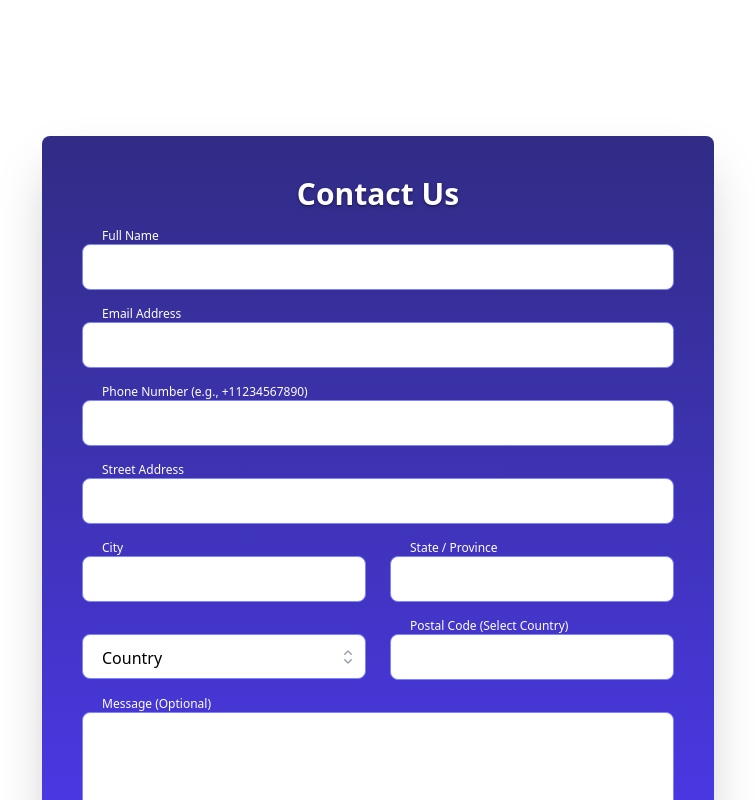
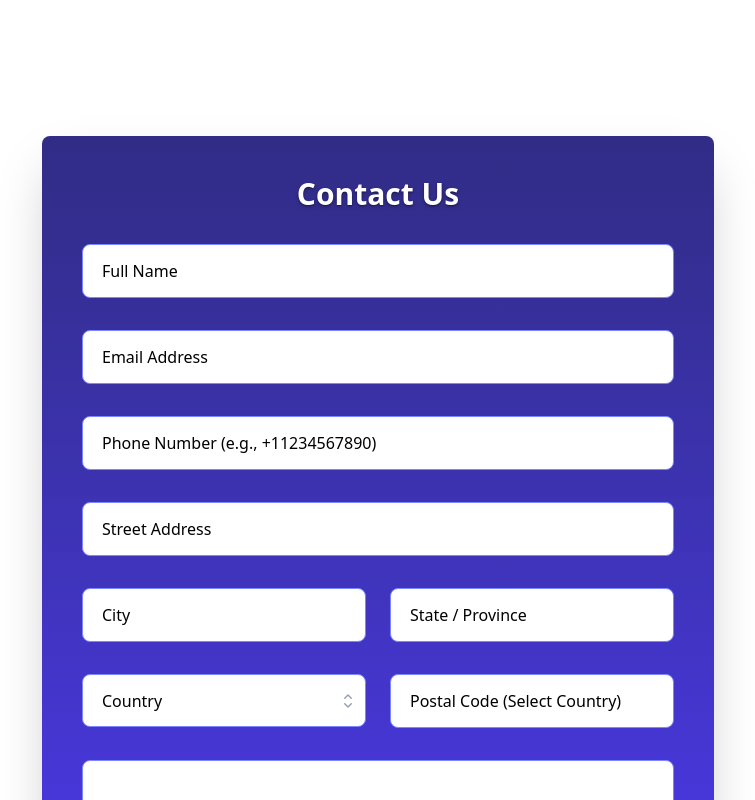
Before and after one commit to rtdevcraft/Validation-Form, a Next.js app in the folder validation-form/: page / in a window 1280 px wide. Shown: the top 800 px of the page, without its empty margins (262-1017 px from the left). Built offline with nearby package versions, Linux system fonts and the light colour scheme.

Commit message:
Fixed UI issues/more unit tests
Default down state, equalized sizing, added more tests

```diff
--- a/validation-form/src/app/components/forms/FloatingLabelSelect.tsx
+++ b/validation-form/src/app/components/forms/FloatingLabelSelect.tsx
@@ -1,9 +1,11 @@
+// src/app/components/forms/FloatingLabelSelect.tsx
 import React, { Fragment } from 'react'
 import { Listbox, Transition } from '@headlessui/react'
 import { CheckIcon, ChevronUpDownIcon } from '@heroicons/react/20/solid'
+import { FieldError } from 'react-hook-form' // For more specific errorMessage type
 
 export interface SelectOption {
-  value: string
+  value: string // Assuming value is always string, adjust if it can be other types
   label: string
 }
 
@@ -11,47 +13,77 @@ interface FloatingLabelSelectProps {
   id: string
   label: string
   options: SelectOption[]
-  value: string | undefined | null
-  onChange: (value: string | undefined) => void
-  onBlur?: () => void
+  value: string | undefined | null // Current selected value from RHF
+  onChange: (value: string | undefined) => void // RHF's onChange
+  onBlur?: () => void // RHF's onBlur
   hasError?: boolean
-  errorMessage?: string | null | undefined
+  errorMessage?: string | null | undefined | FieldError
   name?: string
-  className?: string
-  buttonClassName?: string
-  placeholder?: string
+  className?: string // For the outermost div
+  buttonClassName?: string // Extra classes for the Listbox.Button
+  placeholder?: string // Text to display in button when no value selected
+  // Allow other valid Listbox props via ...rest
+  [key: string]:
+    | string
+    | number
+    | boolean
+    | undefined
+    | null
+    | ((value?: string | undefined) => void)
+    | SelectOption[]
+    | FieldError
 }
 
 export const FloatingLabelSelect: React.FC<FloatingLabelSelectProps> = ({
   id,
   label,
   options,
-  value,
+  value, // Current value from RHF. Could be '', undefined, or null for "empty"
   onChange,
   onBlur,
   hasError,
   errorMessage,
   name,
   className = '',
-  buttonClassName = '',
-  placeholder = `Select your ${label.toLowerCase()}`,
-  ...rest
+  buttonClassName = '', // User-provided classes for the button
+  placeholder: propPlaceholder, // Placeholder text from config
+  ...rest // Spreads to Listbox itself
 }) => {
   const selectedOption = options.find((option) => option.value === value)
 
+  // Determine the text to display inside the Listbox.Button
+  const buttonDisplayText = selectedOption
+    ? selectedOption.label
+    : propPlaceholder === undefined
+    ? `Select ${label.toLowerCase()}`
+    : propPlaceholder
+  // If propPlaceholder is ' ', it will display a space.
+
   return (
     <div className={`form-item relative ${className}`}>
-      <Listbox value={value} onChange={onChange} name={name} {...rest}>
+      <Listbox
+        value={value ?? ''} // Ensure Listbox always gets a string or a defined "empty" value
+        onChange={(selectedValue) => {
+          // RHF typically expects undefined to clear a field, or an empty string.
+          // Adjust if your RHF setup expects null or something else for empty.
+          onChange(selectedValue === '' ? undefined : selectedValue)
+        }}
+        name={name}
+        {...rest} // Spread other Listbox props (e.g., disabled)
+      >
         {({ open }) => {
-          // 'open' state indicates if the Listbox is open (focused)
-          const isLabelUp = open || !!value // Label is up if open/focused OR a value is selected
+          // Determine if the label should be in the "up" (floated) state:
+          // - If the Listbox is open (acting like focus)
+          // - OR if there's a distinct selected value (not empty string, null, or undefined)
+          const hasValue = value !== undefined && value !== null && value !== ''
+          const isLabelUp = open || hasValue
 
-          // --- Listbox.Button Styling (acts as the input field and peer) ---
-
+          // --- Listbox.Button Styling ---
           const baseButtonStyles =
-            'peer block w-full appearance-none flex items-center h-[45px] pl-[20px] rounded-lg border focus:outline-none hover: cursor-pointer focus:ring-0 text-left'
+            'block w-full appearance-none flex items-center h-[53px] rounded-lg border px-4 py-3 text-sm focus:outline-none hover:cursor-pointer focus:ring-0 text-left'
           const buttonBgColor = 'bg-white'
-          const buttonTextColor = 'text-black'
+          // Text color of the button: dimmed if showing placeholder, normal if showing selected value
+          const buttonTextColor = hasValue ? 'text-black' : 'text-gray-500'
 
           const errorBorderClasses =
             'border-red-500 focus:border-red-500 focus:ring-1 focus:ring-red-500'
@@ -68,18 +100,18 @@ export const FloatingLabelSelect: React.FC<FloatingLabelSelectProps> = ({
             .trim()
             .replace(/\s+/g, ' ')
 
-          // --- Floating Label Styling ---
-          const labelBasePositionAndTransition =
-            'absolute z-10 origin-[0] transform duration-200 ease-in-out bg-transparent px-1 hover: cursor-pointer left-4'
+          // --- Floating Label Styling (Consistent with FormField) ---
+          const labelBaseStyles =
+            'absolute z-10 origin-[0] transform duration-200 ease-in-out bg-transparent px-1 pointer-events-none left-4'
 
-          const labelDownStyles = 'top-3 text-base left-4 hover:cursor-pointer'
-          const labelDownColor = hasError ? 'text-red-500' : 'text-black'
+          const labelDownStyles = 'top-1/2 -translate-y-1/2' // Centered, normal size
+          const labelUpStyles = 'top-[-1rem] -translate-y-2 text-sm' // Floated up, smaller size
 
-          const labelUpStyles = 'top-[-1rem] -translate-y-0 text-xs' // "Up" position and size
-          const labelUpColor = 'text-white' // "Up" color
+          const labelDownColor = hasError ? 'text-red-500' : 'text-black' // Color when label is "down"
+          const labelUpColor = hasError ? 'text-red-600' : 'text-white' // Color when label is "up" or input focused
 
           const finalLabelClasses = `
-            ${labelBasePositionAndTransition}
+            ${labelBaseStyles}
             ${
               isLabelUp
                 ? `${labelUpStyles} ${labelUpColor}`
@@ -89,52 +121,74 @@ export const FloatingLabelSelect: React.FC<FloatingLabelSelectProps> = ({
             .trim()
             .replace(/\s+/g, ' ')
 
-          const errorMessageClasses = `mt-1 text-sm ${
-            hasError ? 'text-red-300' : 'text-gray-400'
-          }`
+          const displayErrorMessage =
+            typeof errorMessage === 'object' && errorMessage?.message
+              ? errorMessage.message
+              : errorMessage
 
           return (
-            <div>
+            <div className='relative'>
+              {' '}
+              {/* Using React.Fragment to group elements for Headless UI render prop */}
+              {/* The actual Listbox.Button that user interacts with */}
               <Listbox.Button
                 id={id}
                 className={combinedButtonClasses}
-                onBlur={onBlur} // Attach onBlur here
+                onBlur={onBlur} // Pass RHF's onBlur to the button
               >
-                <span className='block truncate'>
-                  {selectedOption ? selectedOption.label : placeholder}
-                </span>
-                <span className='absolute inset-y-0 right-0 flex items-center pr-2'>
+                <span className='block truncate'>{buttonDisplayText}</span>
+                <span className='absolute inset-y-0 right-0 flex items-center pr-2 pointer-events-none'>
                   <ChevronUpDownIcon
                     className='w-5 h-5 text-gray-400'
                     aria-hidden='true'
                   />
                 </span>
               </Listbox.Button>
-
+              {/* The Floating Label: Positioned relative to the parent div.
+                  It's visually separate but associated via htmlFor={id}.
+                  Clicking it should ideally focus the Listbox.Button.
+                  Headless UI's Listbox often manages focus well once the button is focused.
+              */}
+              <label htmlFor={id} className={finalLabelClasses}>
+                {label}
+              </label>
+              {/* Dropdown Options Panel */}
               <Transition
                 as={Fragment}
-                show={open} // Control visibility based on 'open' state
+                show={open} // Controlled by Listbox's internal state
                 leave='transition ease-in duration-100'
                 leaveFrom='opacity-100'
                 leaveTo='opacity-0'
               >
-                <Listbox.Options className='absolute z-20 w-full mt-1 overflow-auto text-base bg-white rounded-md shadow-lg max-h-60 ring-1 ring-black ring-opacity-5 hover:cursor-pointer focus:outline-none sm:text-sm'>
+                <Listbox.Options className='absolute z-20 w-full mt-1 overflow-auto text-base bg-white rounded-md shadow-lg max-h-60 ring-1 ring-black ring-opacity-5 focus:outline-none sm:text-sm'>
+                  {/* Optional: You might want an explicit "empty" or "placeholder" option if clearable */}
+                  {/*
+                  <Listbox.Option value="">
+                    {({ selected, active }) => (
+                      <div className={`relative select-none py-2 pl-10 pr-4 ${active ? 'bg-indigo-100 text-indigo-900' : 'text-gray-900'}`}>
+                        <span className={`block truncate ${selected ? 'font-medium text-indigo-600' : 'font-normal'}`}>
+                          {displayPlaceholder}
+                        </span>
+                      </div>
+                    )}
+                  </Listbox.Option>
+                  */}
                   {options.map((option) => (
                     <Listbox.Option
                       key={option.value}
                       className={({ active }) =>
-                        `relative hover:cursor-pointer select-none py-2 pl-10 pr-4 ${
+                        `relative select-none py-2 pl-10 pr-4 ${
                           active
                             ? 'bg-indigo-100 text-indigo-900'
                             : 'text-gray-900'
                         }`
                       }
-                      value={option.value} // onChange will receive this value
+                      value={option.value} // This is what onChange receives
                     >
                       {({ selected, active }) => (
                         <>
                           <span
-                            className={`block truncate pl-3 ${
+                            className={`block truncate ${
                               selected
                                 ? 'font-medium text-indigo-600'
                                 : 'font-normal'
@@ -144,7 +198,7 @@ export const FloatingLabelSelect: React.FC<FloatingLabelSelectProps> = ({
                           </span>
                           {selected ? (
                             <span
-                              className={`absolute inset-y-0 left-0 flex items-center ${
+                              className={`absolute inset-y-0 left-0 flex items-center pl-3 ${
                                 active ? 'text-indigo-900' : 'text-indigo-600'
                               }`}
                             >
@@ -160,14 +214,11 @@ export const FloatingLabelSelect: React.FC<FloatingLabelSelectProps> = ({
                   ))}
                 </Listbox.Options>
               </Transition>
-
-              {/* The Floating Label: Positioned relative to the parent div */}
-              <label htmlFor={id} className={finalLabelClasses}>
-                {label}
-              </label>
-
-              {errorMessage && (
-                <p className={errorMessageClasses}>{errorMessage}</p>
+              {/* Error Message Display */}
+              {hasError && displayErrorMessage && (
+                <p className='mt-1 text-xs text-red-600'>
+                  {String(displayErrorMessage)}
+                </p>
               )}
             </div>
           )
--- a/validation-form/src/app/components/forms/FormField.tsx
+++ b/validation-form/src/app/components/forms/FormField.tsx
@@ -1,38 +1,46 @@
+// src/app/components/forms/FormField.tsx
 import React from 'react'
-import { UseFormRegister, Path, FieldValues } from 'react-hook-form'
+import { UseFormRegister, Path, FieldValues, FieldError } from 'react-hook-form'
 
-interface FormFieldProps<TFieldValues extends FieldValues> {
+interface FormFieldProps<TFieldValues extends FieldValues>
+  extends Omit<
+    React.InputHTMLAttributes<HTMLInputElement> &
+      React.TextareaHTMLAttributes<HTMLTextAreaElement>,
+    'id'
+  > {
   id: Path<TFieldValues>
   label: string
-  register: UseFormRegister<TFieldValues> // The register function from RHF
-  type?: string
-  rows?: number
+  register: UseFormRegister<TFieldValues>
+  type?: string // e.g., 'text', 'email', 'tel', 'textarea'
+  rows?: number // For textarea
   readOnly?: boolean
-  inputClassName?: string
+  inputClassName?: string // Custom classes for the input/textarea itself
   hasError?: boolean
-  errorMessage?: string | null | undefined
-  placeholder?: string | undefined // Accept the placeholder prop
-  [key: string]: unknown // For other HTML attributes passed via ...rest
+  errorMessage?: string | null | undefined | FieldError // Can also be FieldError from RHF
+  placeholder?: string // Placeholder from config, passed via commonProps
 }
 
 export const FormField = <TFieldValues extends FieldValues>({
   id,
   label,
-  register, // Destructure register here
+  register,
   type = 'text',
   rows,
   readOnly,
   inputClassName = '',
   hasError,
   errorMessage,
-  placeholder, // Destructure placeholder here
-  ...rest // 'rest' will now contain other valid HTML attributes
+  placeholder, // This is the placeholder from the config (via commonProps)
+  ...rest // Other HTML attributes
 }: FormFieldProps<TFieldValues>) => {
+  const isTextarea = type === 'textarea'
+
   const baseInputAndTextareaClasses =
-    'peer block w-full appearance-none rounded-lg border px-4 py-3 text-sm focus:outline-none focus:ring-0'
+    'peer block w-full appearance-none rounded-lg border px-4 py-3 text-lg focus:outline-none focus:ring-0'
   const textColor = 'text-black'
   const bgColor = 'bg-white'
-  const errorBorderClasses = 'border-red-500 border-5 focus:border-red-600' // Note: border-5 might be very thick, usually it's border-2, border-4
+
+  const errorBorderClasses = 'border-red-500 border-[4px] focus:border-red-500'
   const normalBorderClasses = 'border-indigo-400 focus:border-indigo-600'
 
   const combinedInputClasses = `
@@ -45,44 +53,89 @@ export const FormField = <TFieldValues extends FieldValues>({
     .trim()
     .replace(/\s+/g, ' ')
 
+  // --- Label Styling ---
+  // Base styles for the label, always absolute positioned.
+  // `origin-[0]` ensures scaling transforms originate from the top-left.
   const baseLabelClasses =
-    'absolute z-10 origin-[0] transform duration-200 ease-in-out bg-transparent px-1 pointer-events-none left-4 peer-placeholder-shown:top-1/2 peer-placeholder-shown:-translate-y-1/2 peer-placeholder-shown:text-base peer-focus:top-[-1rem] peer-focus:-translate-y-0 peer-focus:text-xs peer-[:not(:placeholder-shown)]:top-[-1rem] peer-[:not(:placeholder-shown)]:-translate-y-0 peer-[:not(:placeholder-shown)]:text-xs'
-  const initialLabelTextColorInsideInput = hasError
-    ? 'text-red-500 pb-[20px]'
-    : 'text-black'
-  const topStateLabelTextColor = 'text-white' // Or another color for floated state
+    'absolute z-10 origin-[0] transform duration-200 ease-in-out bg-transparent px-1 pointer-events-none left-4'
+
+  // Styles for the label when it's "down" (acting as a placeholder inside the input area)
+  const placeholderStateLabelStyles = 'top-1/2 -translate-y-1/2 text-md'
+  // Styles for the label when it's "up" (floated above the input)
+  const floatedStateLabelStyles = 'top-[-1rem] -translate-y-1'
+
+  // Text color when the label is "down" and acting as a placeholder
+  const placeholderStateLabelColor = hasError ? 'text-white' : 'text-black'
+  // Text color when the label is "up" (floated) OR when the input is focused
+  const floatedOrFocusedLabelColor = hasError ? 'text-black' : 'text-white'
+  // If you want the "up" (due to value) and "up" (due to focus) to have different colors,
+  // you'd need to be more specific, e.g., peer-focus:text-indigo-600 and peer-[:not(:placeholder-shown)]:text-some-other-color
 
   const finalLabelClasses = `
     ${baseLabelClasses}
-    ${initialLabelTextColorInsideInput}
-    peer-focus:${topStateLabelTextColor}
-    peer-[:not(:placeholder-shown)]:${topStateLabelTextColor}
+    ${placeholderStateLabelColor} /* Default color when it might be acting as placeholder */
+
+    peer-placeholder-shown:${placeholderStateLabelStyles}
+    /* Retain placeholderStateLabelColor if placeholder is shown and input not focused */
+    peer-placeholder-shown:peer-not-focus:${placeholderStateLabelColor}
+
+    peer-focus:${floatedStateLabelStyles}
+    peer-focus:${floatedOrFocusedLabelColor}
+
+    peer-[:not(:placeholder-shown)]:${floatedStateLabelStyles}
+    peer-[:not(:placeholder-shown)]:${floatedOrFocusedLabelColor}
   `
     .trim()
     .replace(/\s+/g, ' ')
 
-  // Props for the actual input/textarea DOM element
+  // Determine the effective placeholder for the input DOM element.
+  // If a placeholder is explicitly passed from config, use it.
+  // Otherwise, for text-like inputs where we want the label to act as placeholder,
+  // we use a single space. This space is what :placeholder-shown reacts to.
+  let effectiveDOMPlaceholder: string | undefined = placeholder
+  if (placeholder === undefined && !isTextarea) {
+    // For non-textarea fields, if no placeholder is given,
+    // use a single space to enable the :placeholder-shown CSS pseudo-class.
+    // This helps the label behave as a placeholder.
+    effectiveDOMPlaceholder = ' '
+  }
+  // For textareas, if placeholder is undefined, it will render without a placeholder attribute.
+  // This means its label will float up by default (due to peer-[:not(:placeholder-shown)]).
+  // If you want textareas to also have the "label down" effect, apply ' ' or pass it in config.
+
   const inputElementProps = {
     id,
     className: combinedInputClasses,
-    readOnly: readOnly,
-    placeholder: placeholder, // Use the destructured placeholder
-    ...register(id), // Correctly CALL register and spread its props
-    ...rest, // Spread any other valid HTML attributes
+    readOnly,
+    placeholder: effectiveDOMPlaceholder,
+    ...register(id), // Spread RHF props (name, onChange, onBlur, ref)
+    ...rest, // Spread other native HTML attributes
   }
+
+  // Get the actual error message string if errorMessage is a FieldError object
+  const displayErrorMessage =
+    typeof errorMessage === 'object' && errorMessage?.message
+      ? errorMessage.message
+      : errorMessage
 
   return (
     <div className='relative form-item'>
-      {type === 'textarea' ? (
-        <textarea {...inputElementProps} rows={rows || 4} />
+      {isTextarea ? (
+        <textarea
+          {...inputElementProps}
+          // Textareas typically use the explicitly provided placeholder, not the space trick.
+          // If 'placeholder' prop is undefined, 'effectiveDOMPlaceholder' for textarea will also be undefined.
+          placeholder={placeholder}
+          rows={rows || 4}
+        />
       ) : (
         <input type={type} {...inputElementProps} />
       )}
       <label htmlFor={id} className={finalLabelClasses}>
         {label}
       </label>
-      {errorMessage && (
-        <p className='mt-1 text-sm text-white'>{errorMessage}</p>
+      {hasError && displayErrorMessage && (
+        <p className='mt-1 text-xs text-white'>{String(displayErrorMessage)}</p>
       )}
     </div>
   )
--- a/validation-form/src/lib/formConfigs/ContactFormConfig.ts
+++ b/validation-form/src/lib/formConfigs/ContactFormConfig.ts
@@ -131,6 +131,7 @@ export const contactFormConfiguration: {
       fieldType: 'textarea',
       label: 'Message (Optional)',
       rows: 4,
+      placeholder: ' ',
     },
   ],
 }
```
Also changed, not shown: 1 other file (tests, documents, lock files or other folders).
